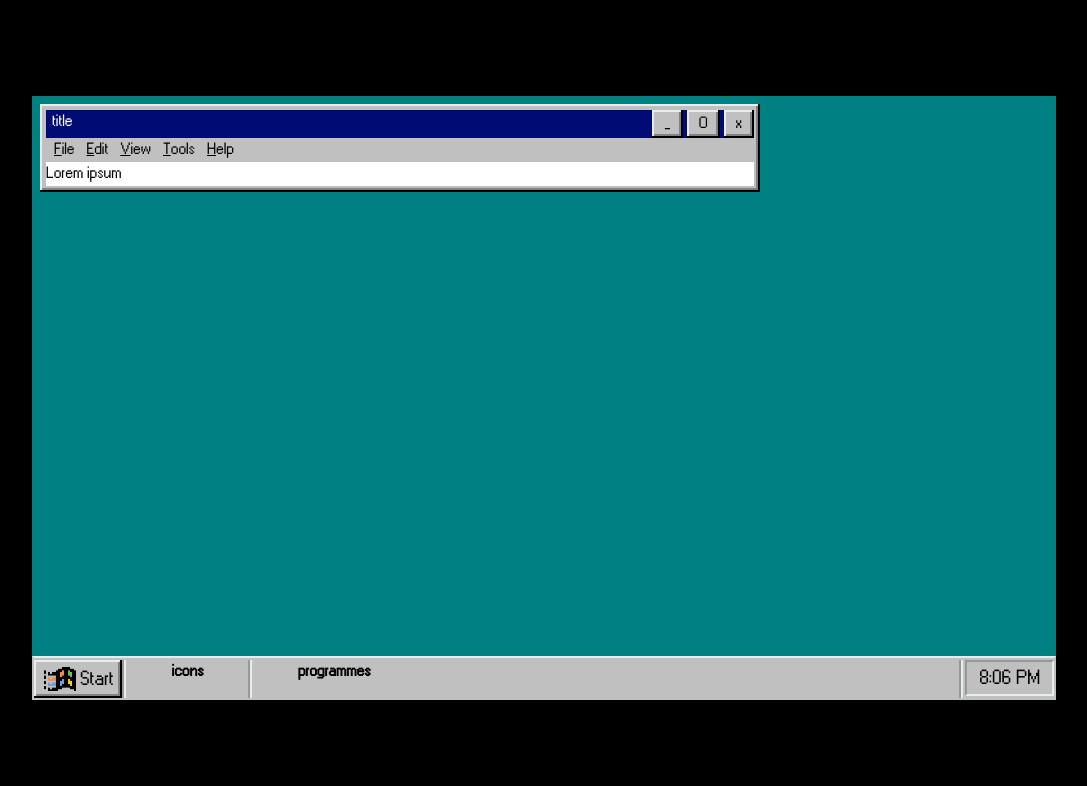
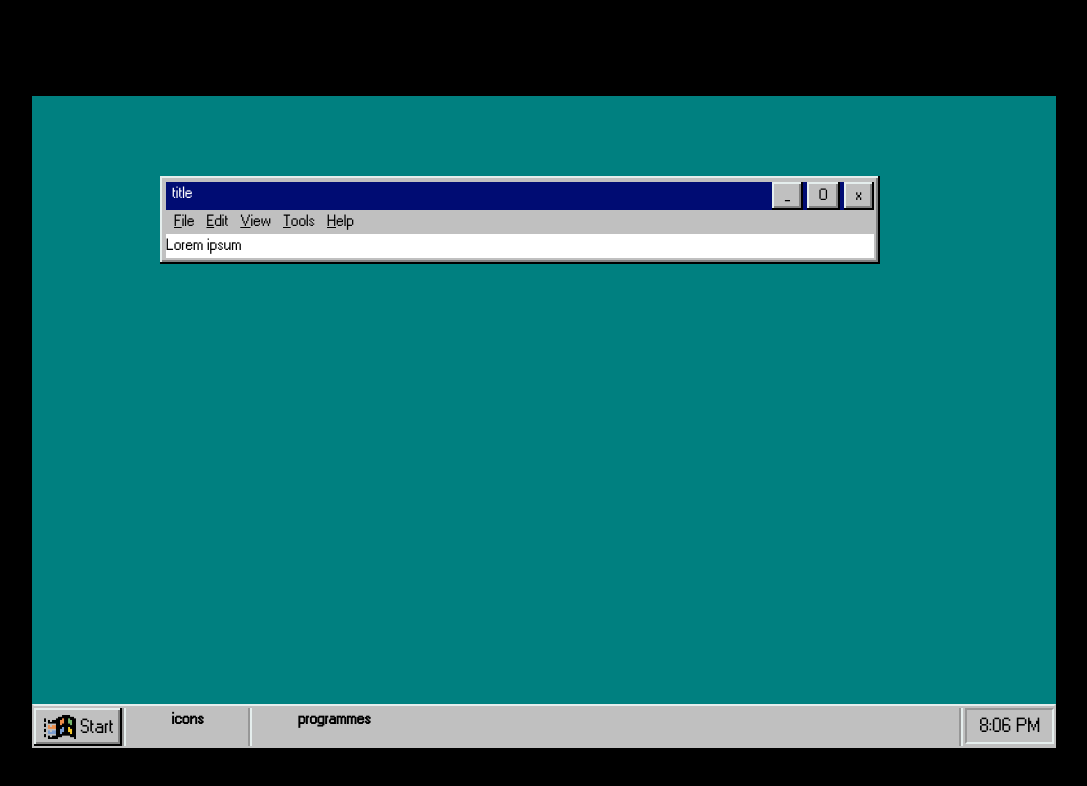
Before and after one commit to R-Brook/windows-95-components, a Next.js app: page / in a window 1280 px wide. Shown: the top 786 px of the page, without its empty margins (96-1183 px from the left). Built offline with nearby package versions, Linux system fonts and the light colour scheme.

Commit message:
[feature] Update PopupWindow and Container CSS.

```diff
--- a/components/container.tsx
+++ b/components/container.tsx
@@ -2,7 +2,7 @@ import React, { FC } from "react"
 
 export const Container = ({ children }: any) => {
   return (
-    <div className="bg-green-blue block max-w-screen-lg m-auto mt-24 h-540 p-2 relative">
+    <div className="bg-green-blue flex flex-col items-start flex-wrap max-w-screen-lg m-auto mt-24 h-608 p-3 relative">
       {children}
     </div>
   )
--- a/components/popupWindow/index.tsx
+++ b/components/popupWindow/index.tsx
@@ -12,7 +12,7 @@ export const PopupWindow = ({ title, children }: any) => {
 
   return (
     <Draggable bounds="parent" handle=".handle">
-      <div className="block bg-gray shadow-button p-1.5 w-720">
+      <div className="block absolute bg-gray shadow-button p-1.5 w-720 z-50 left-32 top-20 ">
         <div className="flex justify-between pl-1.5 bg-blue text-white handle">
           {title}
           <div className="text-black flex gap-x-1">
--- a/tailwind.config.js
+++ b/tailwind.config.js
@@ -8,6 +8,7 @@ module.exports = {
     extend: {
       spacing: {
         540: "35rem",
+        608: "38rem",
         720: "45rem",
       },
       borderWidth: {
```
